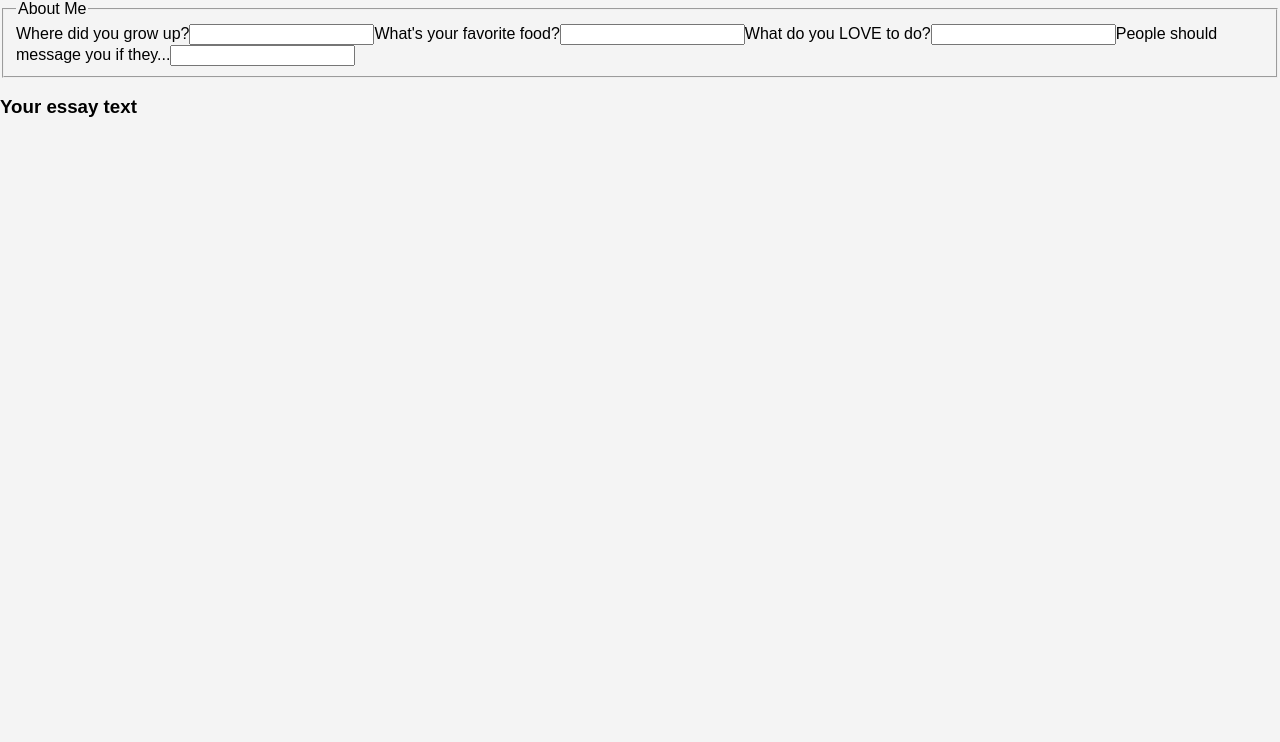
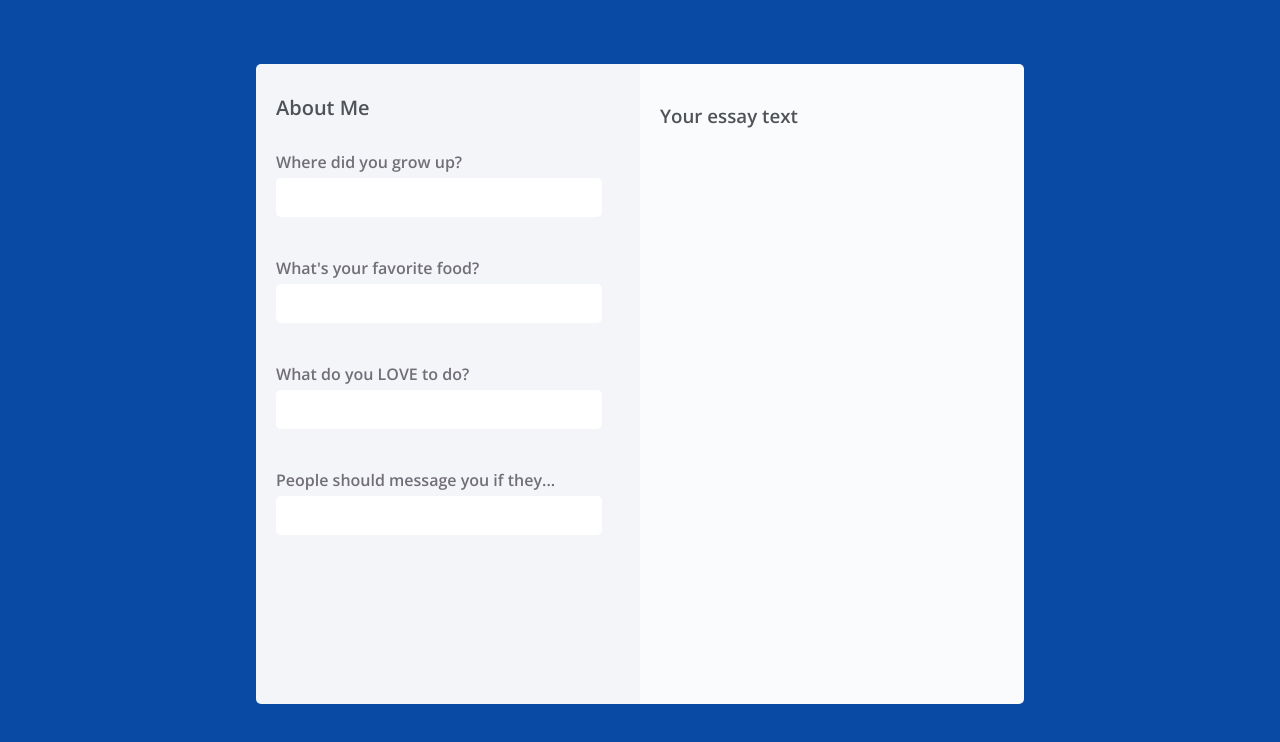
Before and after one commit to jordanduran/OkCupid-Assessment, a React (Create React App) app: page / in a window 1280 px wide. Shown: the top 742 px of the page. Built offline with nearby package versions, Linux system fonts and the light colour scheme.

Commit message:
Form styles

```diff
--- a/src/components/App.scss
+++ b/src/components/App.scss
@@ -2,20 +2,106 @@ body {
   background: #f4f4f4;
   padding: 0;
   margin: 0;
-	font-family: sans-serif;
+  font-family: 'Open Sans', sans-serif;
+  background-color: rgb(8, 74, 164);
 }
 
-p {
-	margin: 0;
-	padding: 0;
-}
-
-a {
+button {
   &:hover {
     cursor: pointer;
   }
 }
 
+form,
+p,
+div,
+input,
+fieldset,
+legend {
+  padding: 0px;
+  margin: 0px;
+}
+
+.app {
+  display: flex;
+  flex-direction: row;
+  width: 60%;
+  height: 80vh;
+  margin: auto;
+  margin-top: 5%;
+
+  form {
+    flex: 1;
+    background: rgb(243, 245, 249);
+    padding: 20px;
+    border-top-left-radius: 5px;
+    border-bottom-left-radius: 5px;
+
+    fieldset {
+      border: none;
+
+      legend {
+        padding: 10px 0px 30px 0px;
+        font-weight: 600;
+        font-size: 20px;
+        color: rgb(79, 82, 86);
+      }
+    }
+
+    label {
+      display: block;
+      color: rgb(114, 110, 120);
+      font-weight: 600;
+    }
+  }
+
+  input {
+    width: 90%;
+    margin-top: 5px;
+    margin-bottom: 40px;
+    margin-right: 10px;
+    border: none;
+    border-radius: 5px;
+    padding: 12px 8px;
+    background-color: white;
+    color: rgb(114, 110, 120);
+    font-weight: 600;
+  }
+
+  div {
+    flex: 1;
+    padding: 20px;
+    background-color: rgb(250, 251, 253);
+    color: rgb(79, 82, 86);
+    border-top-right-radius: 5px;
+    border-bottom-right-radius: 5px;
+  }
+
   button {
-  color: red;
+    border: none;
+    border-radius: 5px;
+    padding: 12px 40px;
+    margin-top: 30%;
+    color: white;
+    background-color: rgb(0, 213, 127);
   }
+
+  textarea {
+    display: block;
+    width: 100%;
+    height: 150px;
+    padding: 10px;
+    font-size: 1.1rem;
+    resize: none;
+    border: none;
+    margin: auto;
+  }
+
+  .start-over-form {
+    width: 90%;
+  }
+
+  #start-over-btn {
+    margin-top: 5%;
+  }
+}
```
Lines whose indentation alone changed are shown as unchanged.
